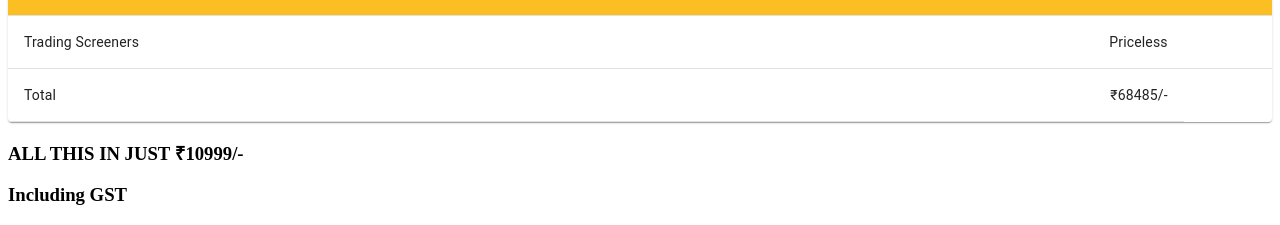
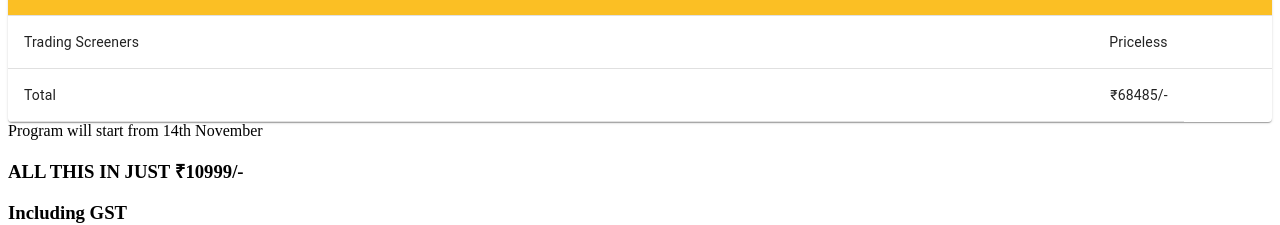
Before and after one commit to SooditK/tradingspell, a Next.js app: page / in a window 1280 px wide. Shown: the part 9580-9805 px from the top of the page. Built offline with nearby package versions, Linux system fonts and the light colour scheme.

Commit message:
Minor Image Changes

```diff
--- a/components/Feature.js
+++ b/components/Feature.js
@@ -26,6 +26,9 @@ const Feature = () => {
                 {" "}
                 (₹68485/-){" "}
               </strike> */}
+                      <span className="text-3xl mb-3 text-gray-300">
+                        Program will start from 14th November
+                      </span>
                       <h1 className="text-2xl sm:text-5xl text-white font-medium title-font">
                         ALL THIS IN JUST{" "}
                         <span className="my-4 font-bold text-yellow-400 text-6xl flex items-center justify-center ">
@@ -70,7 +73,7 @@ const Feature = () => {
                 <Link href="https://rzp.io/l/MTAP">
                   <img
                     className="object-cover object-center w-full h-full cursor-pointer"
-                    src="https://i.imgur.com/4c0ZGl5.png"
+                    src="https://i.imgur.com/T8cBuqx.png"
                     alt="stats"
                   />
                 </Link>
--- a/components/mtar/FeatureTable.js
+++ b/components/mtar/FeatureTable.js
@@ -71,7 +71,7 @@ const FeatureTable = () => {
                 <Link href="https://rzp.io/l/MTAP">
                   <img
                     className="object-cover object-center w-full h-full cursor-pointer"
-                    src="https://i.imgur.com/ngk3hpk.png"
+                    src="https://i.imgur.com/bBNca9V.png"
                     alt="stats"
                   />
                 </Link>
```
